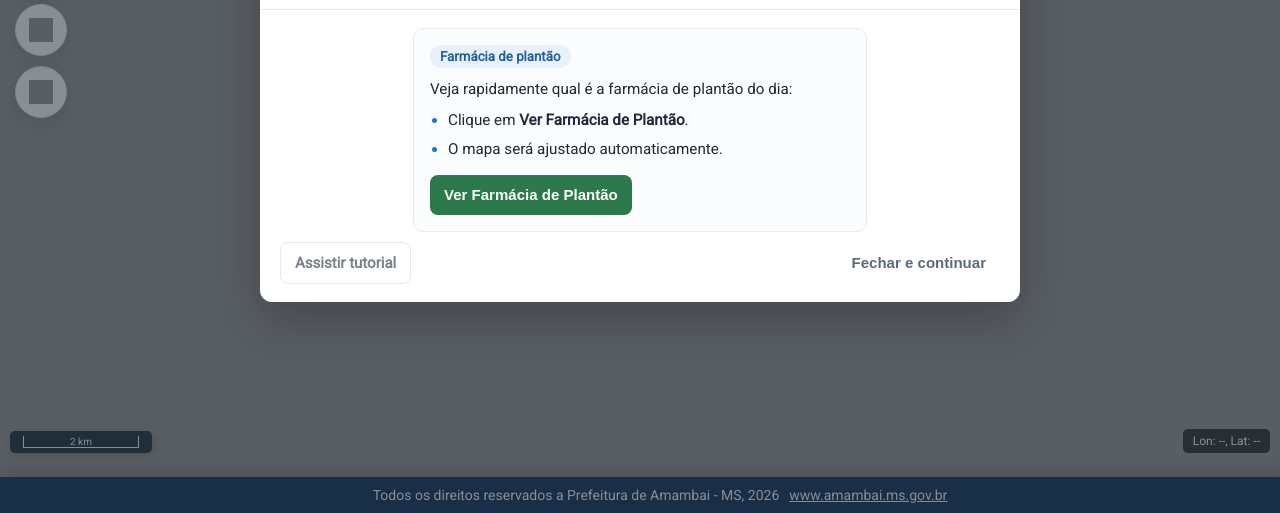
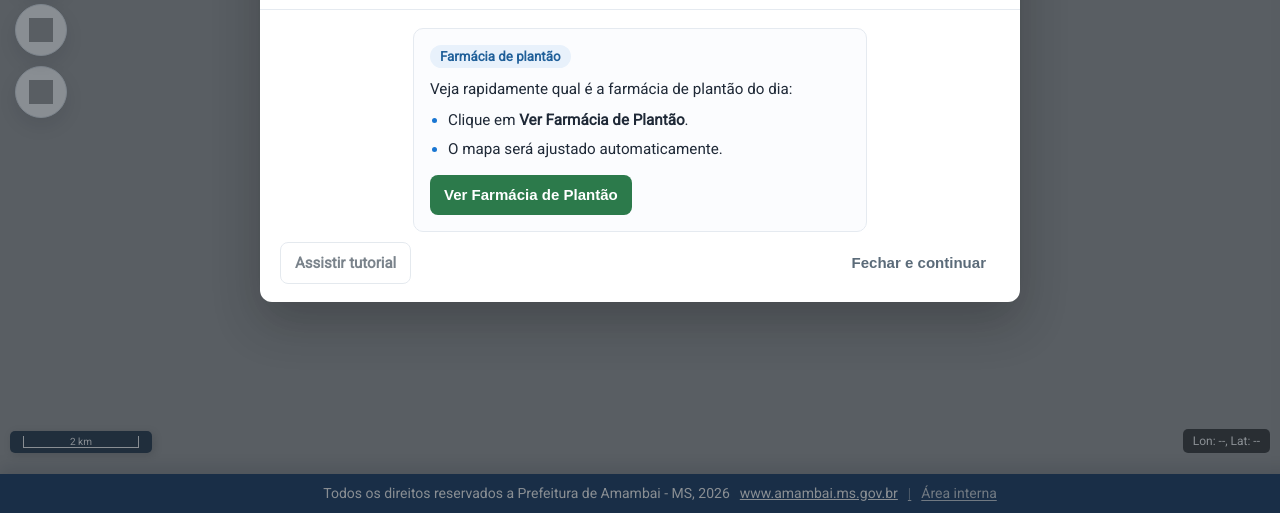
Before and after one commit to apschisky/geoportal-amambai, a website built with Vite: page geoportal-vite/index.html in a window 1280 px wide. Shown: the part 287-800 px from the top of the page. Built offline with nearby package versions, Linux system fonts and the light colour scheme; no server answers; grey boxes are pictures that could not be loaded.

Commit message:
Adiciona link discreto para area interna

```diff
--- a/geoportal-vite/index.html
+++ b/geoportal-vite/index.html
@@ -198,6 +198,7 @@
     <footer class="footer">
         <span id="copyright-year"></span>
         <a href="https://www.amambai.ms.gov.br/" target="_blank" class="footer-link">www.amambai.ms.gov.br</a>
+        <a href="/interno/" class="footer-link footer-internal-link">Área interna</a>
     </footer>
     <script>
         // Atualizar ano automaticamente
--- a/geoportal-vite/style.css
+++ b/geoportal-vite/style.css
@@ -665,8 +665,11 @@ body {
     left: 0;
     bottom: 0;
     display: flex;
+    flex-wrap: wrap;
+    gap: 2px 0;
     justify-content: center;
     align-items: center;
+    line-height: 1.35;
     z-index: 3000;
 }
 .footer-link {
@@ -674,6 +677,21 @@ body {
     text-decoration: underline;
     font-size: 14px;
     margin-left: 10px;
+}
+.footer-internal-link {
+    opacity: 0.78;
+    text-decoration-thickness: 1px;
+    text-underline-offset: 2px;
+}
+.footer-internal-link::before {
+    content: "|";
+    margin-right: 10px;
+    color: rgba(255, 255, 255, 0.55);
+    text-decoration: none;
+}
+.footer-internal-link:hover,
+.footer-internal-link:focus {
+    opacity: 1;
 }
 .coordinate-display {
     position: fixed;
```
